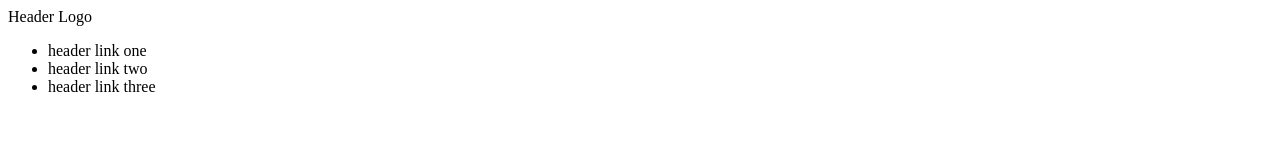
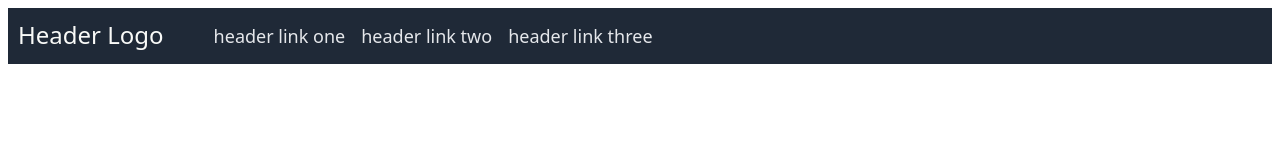
Before and after one commit to haimseven/landing-page, a plain HTML site: page index.html in a window 1280 px wide. Drawn offline with Linux system fonts and the light colour scheme.

Commit message:
Edit to Header
Made changes to the header class including:
 - Changed font family
 - Added Background color
 - Changed font size
 - Removed link text decoration
 - Removed Bullet Points
 - Added Flex to Logo and Links

```diff
--- a/index.html
+++ b/index.html
@@ -10,9 +10,9 @@
     <div class="header">
         <div class="logo">Header Logo</div>
         <ul>
-            <li>header link one</li>
-            <li>header link two</li>
-            <li>header link three</li>
+            <li class="small-text">header link one</li>
+            <li class="small-text">header link two</li>
+            <li class="small-text">header link three</li>
         </ul>
     </div>
 </body>
--- a/styles.css
+++ b/styles.css
@@ -0,0 +1,28 @@
+body {
+    font-family: system-ui, -apple-system, BlinkMacSystemFont, 'Segoe UI', Roboto, Oxygen, Ubuntu, Cantarell, 'Open Sans', 'Helvetica Neue', sans-serif;
+}
+
+ul {
+    text-decoration: none;
+    list-style: none;
+    display: flex;
+    gap: 16px;
+}
+
+.header {
+    background-color: #1f2937;
+    color: #f9faf8;
+    display: flex;
+    max-width: 100%;
+}
+
+.logo {
+    font-size: 24px;
+    margin: 10px;
+    display: flex;
+}
+
+.small-text {
+    font-size: 18px;
+    color: #E5e7eb;
+}
```
